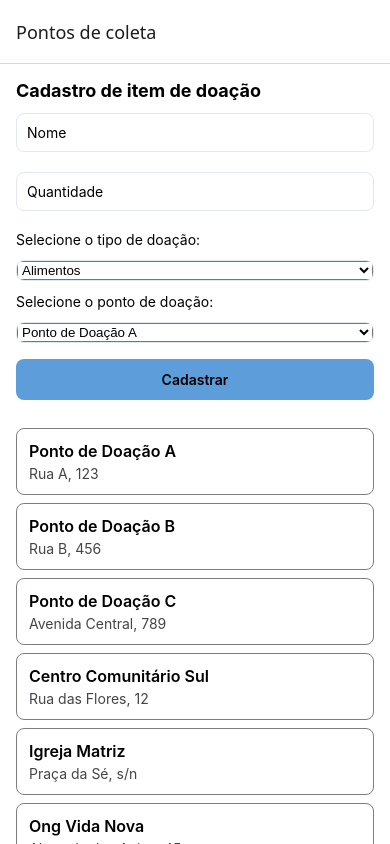
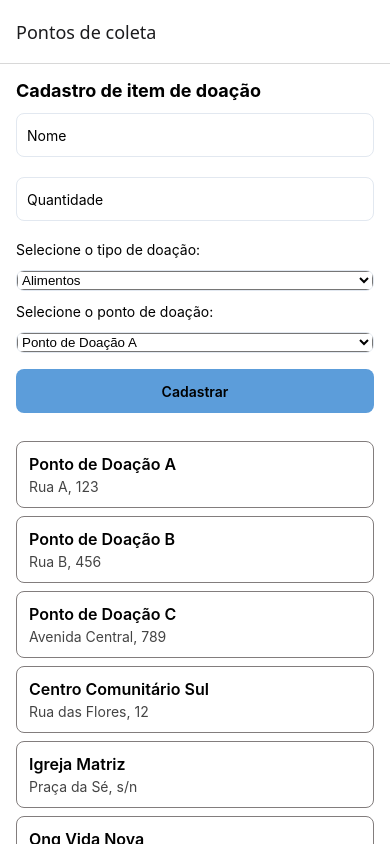
Before and after one commit to GuiSaiUwU/ONG-Alimentos, a React Native app: screen /TelaListaPontos in a window 390 px wide. Built offline with nearby package versions, Linux system fonts and the light colour scheme.

Commit message:
fix(responsividade): Adicionado minHeight 44 nos botões e campos, adicionado KeyboardAvoidingView

```diff
--- a/src/telas/TelaListaPontos.tsx
+++ b/src/telas/TelaListaPontos.tsx
@@ -1,17 +1,17 @@
 import { NativeStackScreenProps } from "@react-navigation/native-stack";
 import {
-  Button,
   FlatList,
+  KeyboardAvoidingView,
+  Platform,
   Pressable,
   StyleSheet,
   Text,
   TextInput,
-  TouchableOpacity,
   View,
 } from "react-native";
 import { pontosMock } from "../dados/pontosMock";
 import { Ponto, RootStackParamList, TIPOS_DOACAO } from "../types";
-import { useSafeAreaInsets } from "react-native-safe-area-context";
+import { SafeAreaView, useSafeAreaInsets } from "react-native-safe-area-context";
 import { useEffect, useState } from "react";
 import { Picker } from "@react-native-picker/picker";
 
@@ -76,10 +76,14 @@ export default function TelaListaPontos({ navigation }: Props) {
   }, [tipo]);
 
   return (
+    <SafeAreaView style={styles.safeArea} edges={['bottom', 'left', 'right']}>
+      <KeyboardAvoidingView
+        style={styles.keyboardView}
+        behavior={Platform.OS === "ios" ? "padding" : "height"}
+      >
         <FlatList
           style={styles.flatList}
           contentContainerStyle={{
-        paddingTop: insets.top,
             paddingBottom: insets.bottom,
             paddingLeft: insets.left,
             paddingRight: insets.right,
@@ -126,7 +130,9 @@ export default function TelaListaPontos({ navigation }: Props) {
                   selectedValue={pontoDestino ?? -1}
                   onValueChange={setPontoDestino}
                 >
-              {pontosMock.filter((ponto) => ponto.tiposDeDoacao.includes(tipo)).map((ponto) => (
+                  {pontosMock
+                    .filter((ponto) => ponto.tiposDeDoacao.includes(tipo))
+                    .map((ponto) => (
                       <Picker.Item key={ponto.id} label={ponto.nome} value={ponto.id} />
                     ))}
                 </Picker>
@@ -141,15 +147,25 @@ export default function TelaListaPontos({ navigation }: Props) {
             </View>
           }
         />
+      </KeyboardAvoidingView>
+    </SafeAreaView>
   );
 }
 
 const styles = StyleSheet.create({
+  safeArea: {
+    flex: 1,
+    backgroundColor: "#676767",
+  },
+  keyboardView: {
+    flex: 1,
+  },
   button: {
     marginTop: 4,
     borderRadius: 8,
     backgroundColor: "#5c9dda",
     padding: 12,
+    minHeight: 44,
     alignItems: "center",
     justifyContent: "center",
   },
@@ -176,6 +192,7 @@ const styles = StyleSheet.create({
     borderRadius: 8,
     padding: 10,
     marginBottom: 8,
+    minHeight: 44,
   },
   container: {
     padding: 16,
@@ -197,6 +214,7 @@ const styles = StyleSheet.create({
     padding: 12,
     marginBottom: 8,
     backgroundColor: "#fff",
+    minHeight: 44,
   },
   nome: {
     fontSize: 16,
```
Lines whose indentation alone changed are shown as unchanged.
